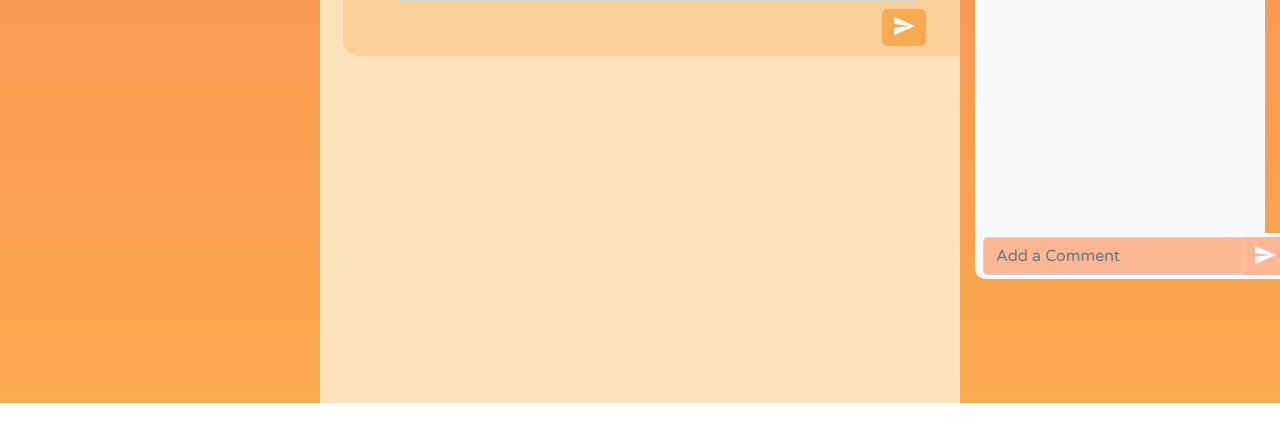
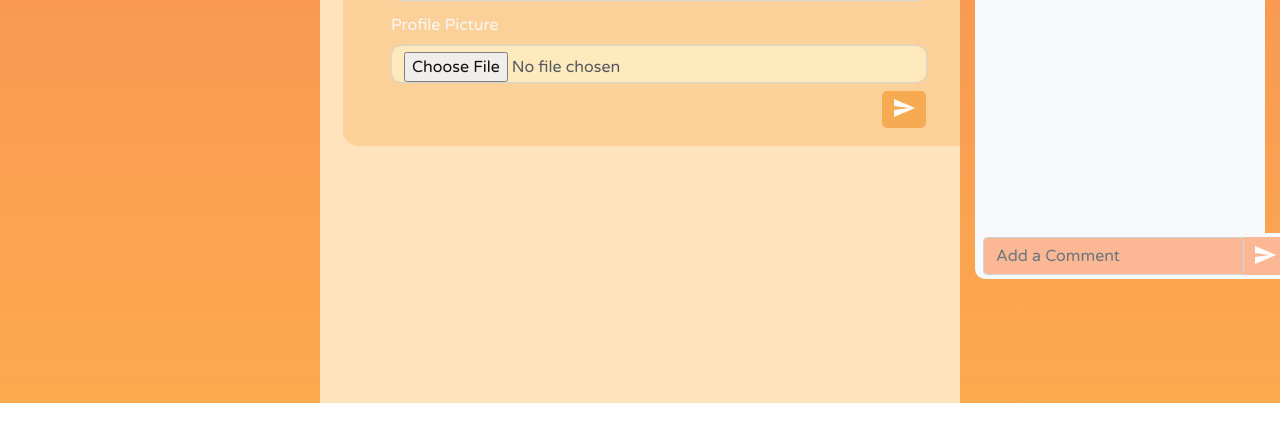
Before and after one commit to incognito3456/Gunnhacks-Project, a Flask app: template templates/settings.html in a window 1280 px wide. Shown: the part 397-840 px from the top of the page. Before the commit the page ends 800 px from the top, so only its background shows below. Run offline with Flask 2, Linux system fonts and the light colour scheme; the template is opened without the code that fills it, so the values that code supplies are empty; some libraries are stand-ins or nearby versions.

Commit message:
added profile pic field

```diff
--- a/app.py
+++ b/app.py
@@ -138,9 +138,7 @@ def profile():
 @app.route('/create_story', methods=['POST'])
 def create_story():
     if request.method == 'POST':
-        new = {'user': session['user-info']['firstName'], 'time_posted': datetime.utcnow(),
-               'story': [{'type': 'text', 'content': 'Hello!'}, {'type': 'img',
-                                                                 'content': 'https://images.unsplash.com/photo-1502759683299-cdcd6974244f?ixid=MnwxMjA3fDB8MHxzZWFyY2h8NXx8d2FsbHBhcGVyc3xlbnwwfHwwfHw%3D&ixlib=rb-1.2.1&auto=format&fit=crop&w=800&q=60'}]}
+
         file = request.files["story-image"]
         filename = secure_filename(file.filename)
         name_of_file = filename.split(".")
--- a/templates/settings.html
+++ b/templates/settings.html
@@ -197,7 +197,7 @@
                 </div>
             </div>
             <div class="big-post-bg square square-lg mb-3 ml-2 "
-                     style="width:640px; height:335px; border-radius:15px;">
+                     style="width:640px; height:425px; border-radius:15px;">
                 <h3 class="ml-4 pt-3 orange-text"><b>Update your User Info!</b></h3>
 
                 <div class="d-flex ml-5" style=" overflow-x:scroll;">
@@ -238,6 +238,19 @@
                         </div>
 
                     </div>
+                    <div class="py-1 d-flex align-items-center " style="border-radius:7px;">
+
+                        <div class="text-light pl-0 mb-0" style="color:#F6A74A;">Profile Picture</div>
+
+                    </div>
+                    <div class="input-group mt-1 mb-2">
+                        <input name="profile-pic" type="file" class="form-control settings-input" id="profile-pic" required="" style="border-radius:10px;width:535px;">
+                        <div class="input-group-append ">
+
+                        </div>
+
+                    </div>
+
 <!--                    <button type="submit" class="mt-2 " style="border-width:0px; background-color:#FCD198; float:right;">-->
 <!--                       <span class="input-group-text " id="basic-addon2"><i-->
 <!--                               class="fa fa-paper-plane fa-lg  mb-0 " style="color:#F29730;"></i></span>-->
```
